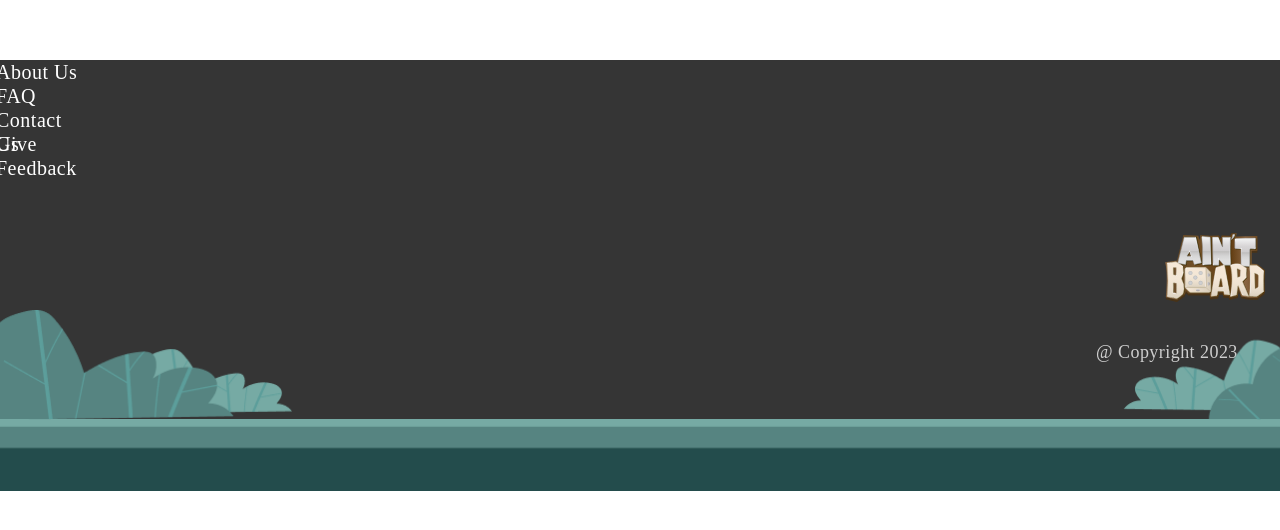
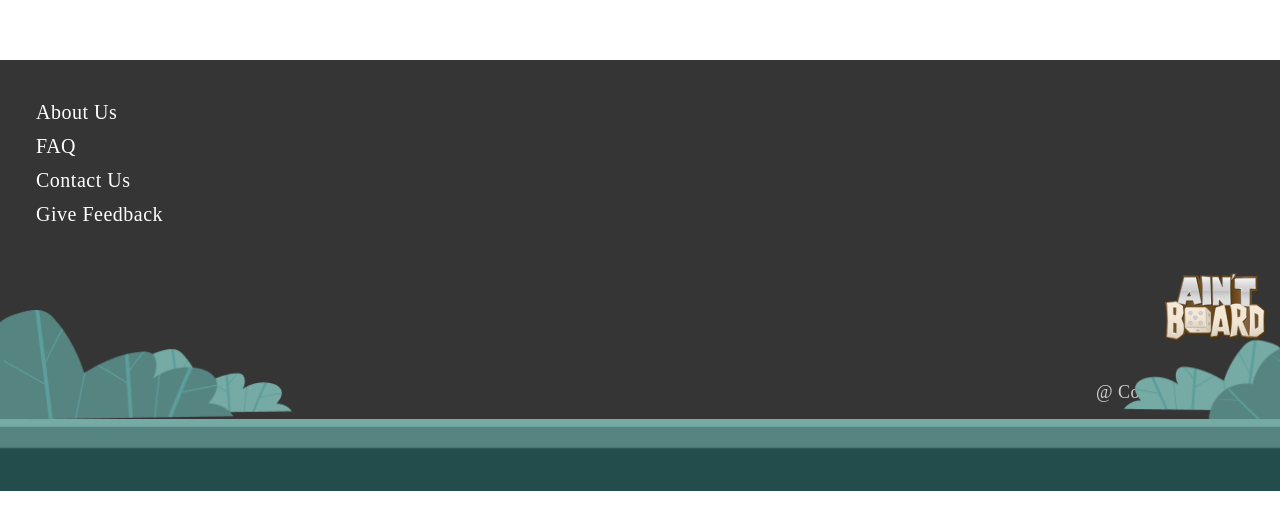
Before and after one commit to idiglove/oku-no-kumo-fe, a Next.js app in the folder project_app/: page / in a window 1280 px wide. Shown: the part 2652-3182 px from the top of the page. After the commit the page ends 3147 px from the top, so only its background shows below. Built offline with nearby package versions, Linux system fonts and the light colour scheme.

Commit message:
adding some more styling

```diff
--- a/project_app/components/Footer.js
+++ b/project_app/components/Footer.js
@@ -1,26 +1,104 @@
-import { Box, Wrapper, Container, Text } from "./styled";
+import { Box, Wrapper, Container } from "./styled";
 import Image from "next/image";
 
 export default function Footer() {
   return (
     <Box>
       <Container>
-        <Text>About Us</Text>
-        <Text>FAQ</Text>
-        <Text>Contact Us</Text>
-        <Text>Give Feedback</Text>
+        <ul
+          style={{
+            marginTop: "40px",
+            width: "146px",
+            left: "117px",
+            top: "2777px",
+            listStyle: "none",
+            fontFamily: "Quicksand-Regular",
+            color: "white",
+            display: "block",
+            fontWeight: "500px",
+            boxSizing: "border-box",
+          }}
+        >
+          <li
+            style={{
+              width: "146px",
+              height: "24px",
+              fontWeight: "500",
+              fontSize: "20px",
+              top: "2906px",
+              letterSpacing: "0.025em",
+              lineHeight: "24px",
+              fontFamily: "Rubik",
+            }}
+          >
+            About Us
+          </li>
+          <li
+            style={{
+              marginTop: "10px",
+              width: "146px",
+              height: "24px",
+              fontWeight: "500",
+              fontSize: "20px",
+              top: "2906px",
+              letterSpacing: "0.025em",
+              lineHeight: "24px",
+              fontFamily: "Rubik",
+            }}
+          >
+            FAQ
+          </li>
+          <li
+            style={{
+              marginTop: "10px",
+              width: "146px",
+              height: "24px",
+              fontWeight: "500",
+              fontSize: "20px",
+              top: "2906px",
+              letterSpacing: "0.025em",
+              lineHeight: "24px",
+              fontFamily: "Rubik",
+            }}
+          >
+            Contact Us
+          </li>
+          <li
+            style={{
+              marginTop: "10px",
+              width: "146px",
+              height: "24px",
+              fontWeight: "500",
+              fontSize: "20px",
+              top: "2906px",
+              letterSpacing: "0.025em",
+              lineHeight: "24px",
+              fontFamily: "Rubik",
+            }}
+          >
+            Give Feedback
+          </li>
+        </ul>
       </Container>
-      <section>
+      <section
+        style={{
+          zIndex: "0",
+          display: "block",
+          width: "229.86px",
+          height: "67.5px",
+          top: "2819.5px",
+          bottom: "100px",
+          marginBottom: "100px",
+        }}
+      >
         <div
           style={{
             width: "227.77px",
-            paddingBottom: "1000px",
+            marginBottom: "800px",
             zIndex: "1",
             marginLeft: "1100px",
             height: "34.34px",
             left: "1085.14px",
-            top: "2800.5px",
-            bottom: "100px",
           }}
         >
           <Image src="/logo.svg" alt="love" width={238.2} height={106.1} />
@@ -29,7 +107,7 @@ export default function Footer() {
               width: "145px",
               height: "23px",
               left: "1170px",
-              top: "2800px",
+              top: "3000px",
               fontFamily: "Quicksand",
               fontStyle: "normal",
               fontWeight: "400",
```
